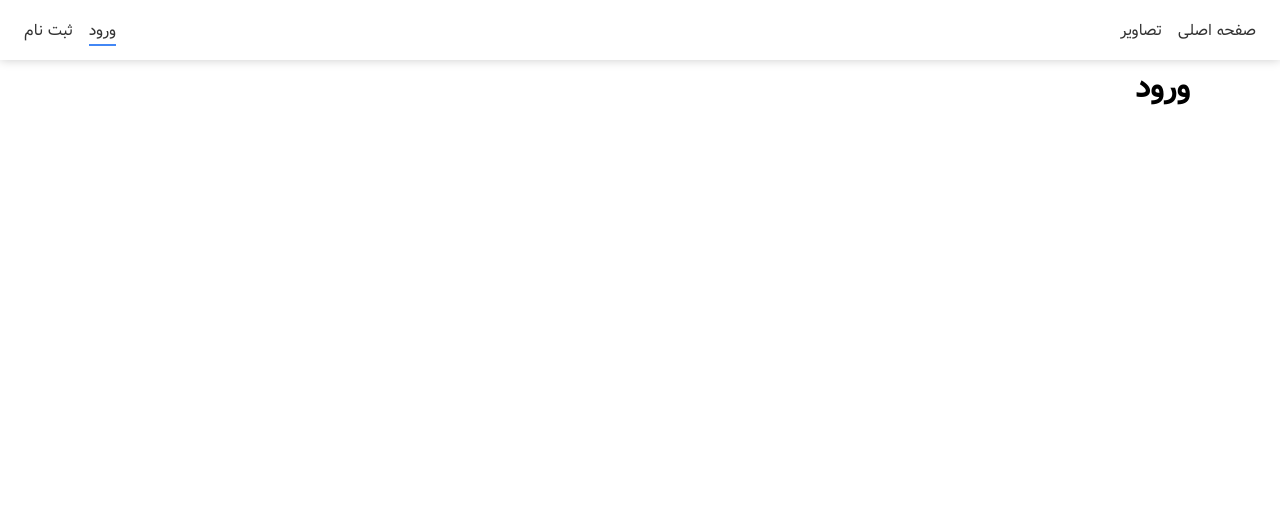
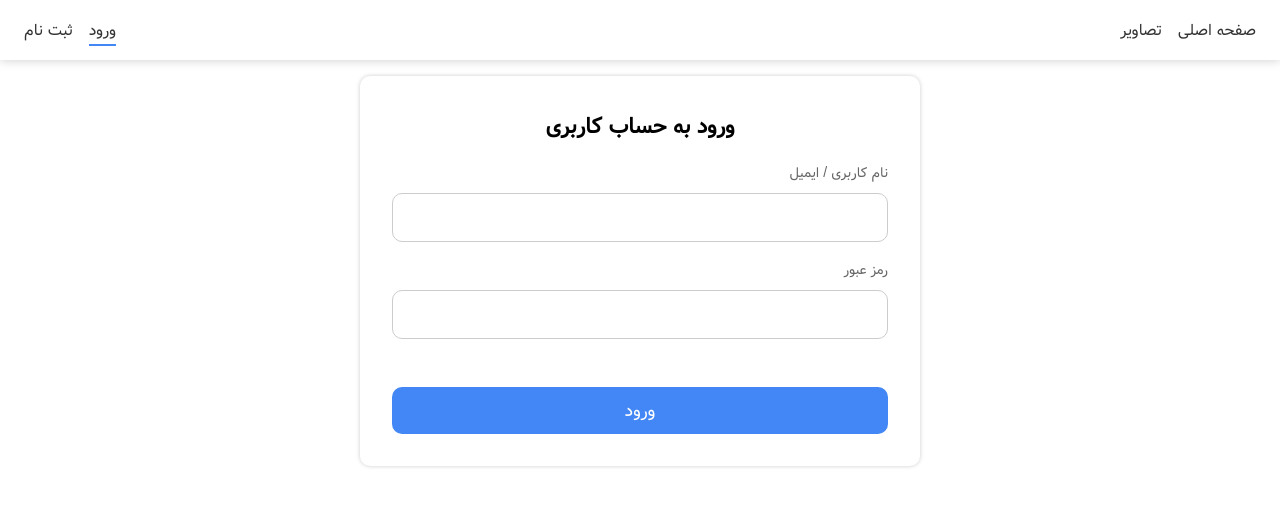
Before and after one commit to W1ckedD/COVID_CT_scan_classification_interface_django, a Django app: page /accounts/login/ in a window 1280 px wide. Shown: the top 507 px of the page. Run offline with Django 4.2, Linux system fonts and the light colour scheme; some libraries are stand-ins or nearby versions.

Commit message:
added login functionality

```diff
--- a/core/accounts/templates/accounts/login.html
+++ b/core/accounts/templates/accounts/login.html
@@ -1,5 +1,17 @@
 {% extends 'base.html' %}
 {% block title %}ورود به حساب کاربری{% endblock %}
 {% block content %}
-<h1>ورود</h1>
+<form action="{% url 'accounts_login' %}" id="form" method="post" class="form">
+  {% csrf_token %}
+  <h3 class="form-title">ورود به حساب کاربری</h3>
+    <div class="form-group mb-2">
+      <label for="email_or_username"> نام کاربری / ایمیل</label>
+      <input type="text" name="email_or_username" class="form-control" dir="ltr">
+    </div>
+    <div class="form-group mb-2">
+      <label for="password">رمز عبور</label>
+      <input type="password" name="password" class="form-control" dir="ltr">
+    </div>
+    <button type="submit" class="btn btn-primary btn-block">ورود</button>
+  </form>
 {% endblock %}
--- a/core/accounts/views.py
+++ b/core/accounts/views.py
@@ -8,7 +8,36 @@ class LoginView(View):
     return render(request, 'accounts/login.html', context={})
 
   def post(self, request, *args, **kwargs):
-    pass
+    email_or_username = request.POST.get('email_or_username')
+    password = request.POST.get('password')
+    email = email_or_username if '@' in email_or_username else None
+    username = email_or_username if '@' not in email_or_username else None
+
+    if not email_or_username or not password:
+      messages.error(request, 'لطفا تمامی فیلد ها را پر کنید.')
+      return redirect('login')
+
+    if email:
+      user = User.objects.get(email=email)
+      if user is None:
+        messages.error(request, 'نام کاربری / ایمیل یا رمز عبور اشتباه است.')
+        return redirect('login')
+      if not user.check_password(password):
+        messages.error(request, 'نام کاربری / ایمیل یا رمز عبور اشتباه است.')
+        return redirect('login')
+
+      auth.login(request, user)
+      messages.success(request, 'خوش آمدید.')
+      return redirect('index')
+
+    elif username:
+      user = auth.authenticate(username=username, password=password)
+      if user is None:
+        messages.error(request, 'نام کاربری / ایمیل یا رمز عبور اشتباه است.')
+        return redirect('login')
+      auth.login(request, user)
+      messages.success(request, 'خوش آمدید.')
+      return redirect('index')
 
 
 class RegisterView(View):
@@ -48,6 +77,11 @@ class RegisterView(View):
       messages.error(request, 'رمز عبور با تکرار آن همخوانی ندارد.')
       return redirect('register')
 
+    if '@' in username:
+      messages.error(request, 'نام کاربری نمی تواند شامل کاراکتر "@" باشد.')
+      return redirect('register')
+
+
     user = User.objects.create_user(
       username=username,
       first_name=first_name,
@@ -64,4 +98,4 @@ class RegisterView(View):
 class LogoutView(View):
   def post(self, request, *args, **kwargs):
     auth.logout(request)
-    return redirect('login')
+    return redirect('accounts_login')
```
